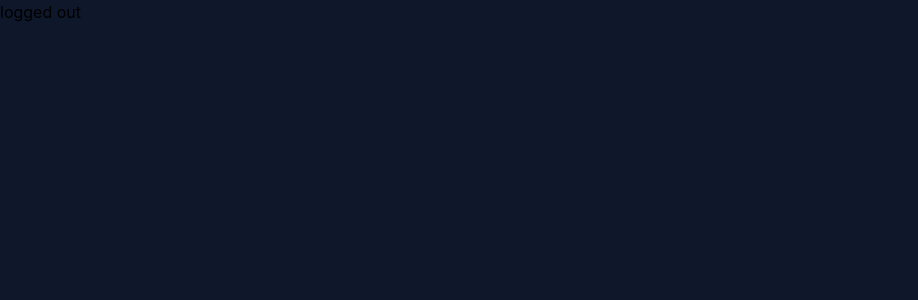
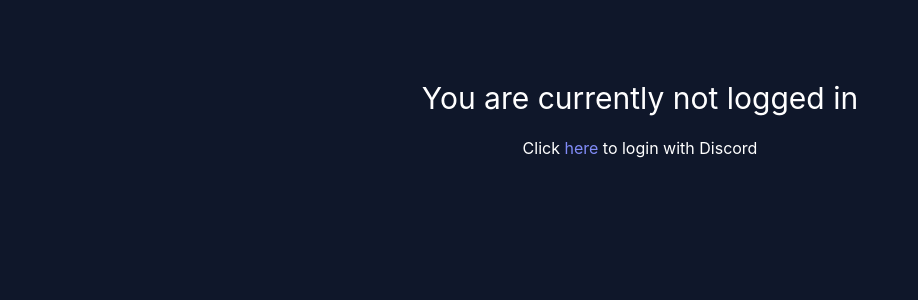
Before and after one commit to flowergardn/server-counter, a Next.js app: page / in a window 1280 px wide. Shown: the top 300 px of the page, without its empty margins (0-918 px from the left). Built offline with nearby package versions, Linux system fonts and the light colour scheme.

Commit message:
Improved logged out screen

```diff
--- a/pages/index.js
+++ b/pages/index.js
@@ -53,7 +53,25 @@
   }
 
   function loggedOut() {
-    return <p>logged out</p>;
+    return (
+      <div className={"flex align-center justify-center mt-[5rem]"}>
+        <div className={"flex flex-col items-center"}>
+          <h1 className={"text-3xl text-white"}>
+            You are currently not logged in
+          </h1>
+          <h1 className={"text-1xl text-white mt-5"}>
+            Click{" "}
+            <a
+              href={"/api/login"}
+              className={"text-indigo-400 hover:text-indigo-500"}
+            >
+              here
+            </a>{" "}
+            to login with Discord
+          </h1>
+        </div>
+      </div>
+    );
   }
 
   return token === "" ? loggedOut() : loggedIn();
```
